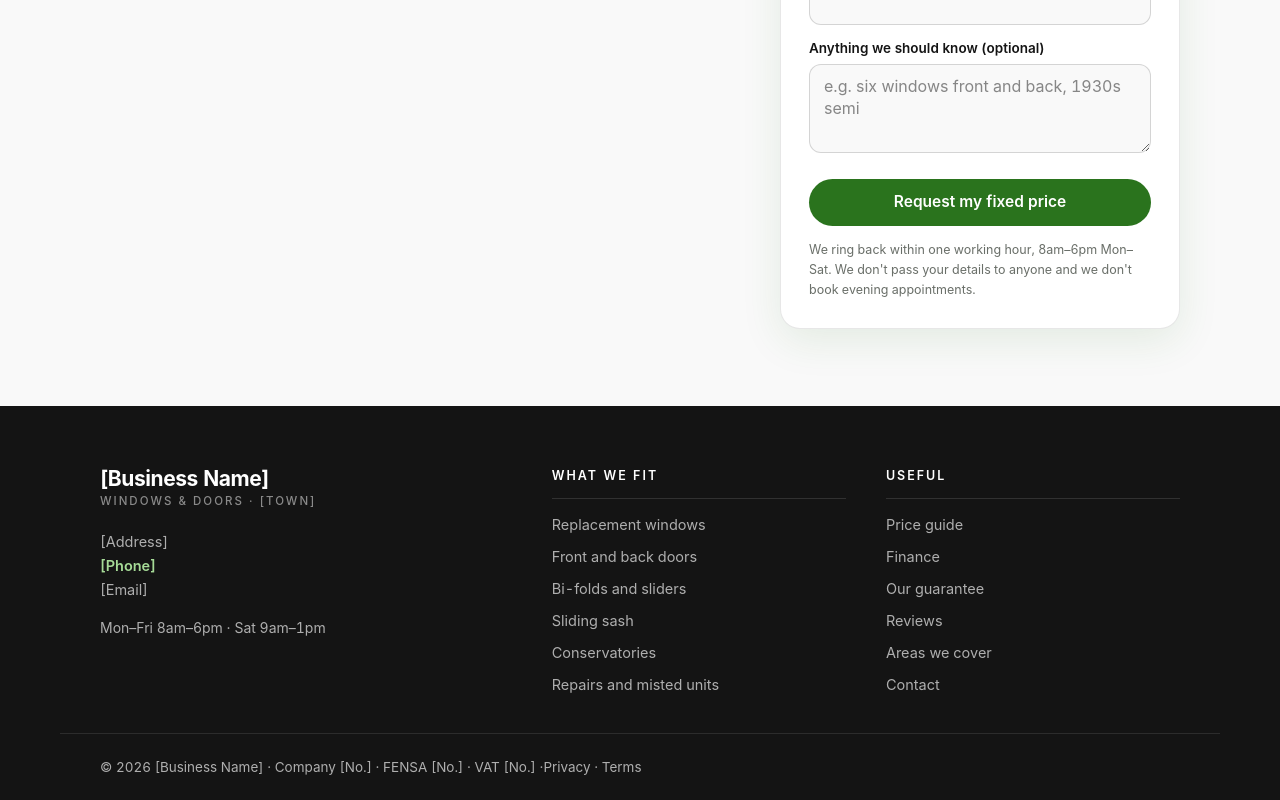
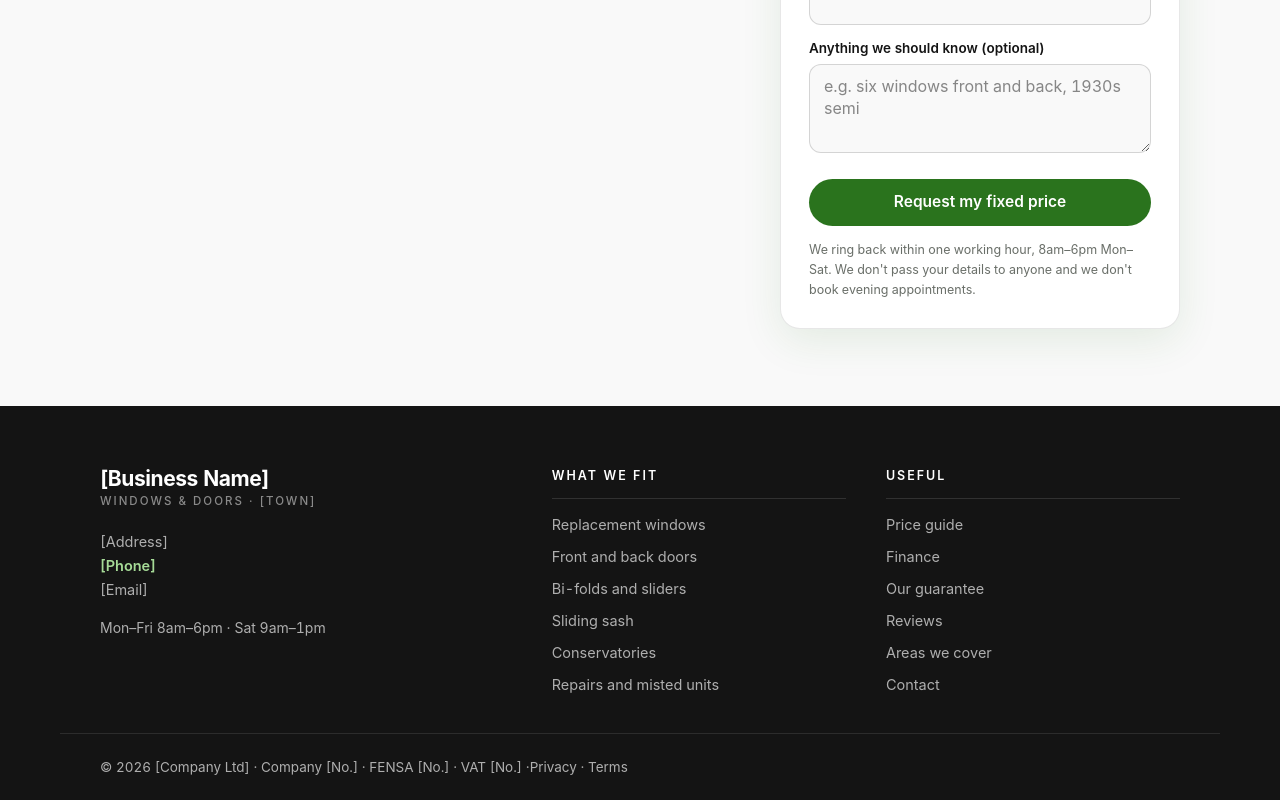
Before and after one commit to mokihas/glazing-master-template, a Next.js app: page / in a window 1280 px wide. Shown: the part 7696-8496 px from the top of the page. Built offline with nearby package versions, Linux system fonts and the light colour scheme; a web font is replaced by a local one.

Commit message:
fix: use legalBusinessName for copyright text in footer

```diff
--- a/src/app/page.tsx
+++ b/src/app/page.tsx
@@ -463,7 +463,7 @@ export default function Home() {
         </div>
           <div className="wrap legal">
             <p style={{ margin: 0 }}>
-              &copy; {new Date().getFullYear()} {siteConfig.businessName} &middot; Company {siteConfig.companyRegistrationNumber} &middot;
+              &copy; {new Date().getFullYear()} {siteConfig.legalBusinessName} &middot; Company {siteConfig.companyRegistrationNumber} &middot;
               FENSA {siteConfig.fensaNumber} &middot; VAT {siteConfig.vatNumber} &middot;
               <a href="/privacy">Privacy</a> &middot; <a href="/terms">Terms</a>
             </p>
```
